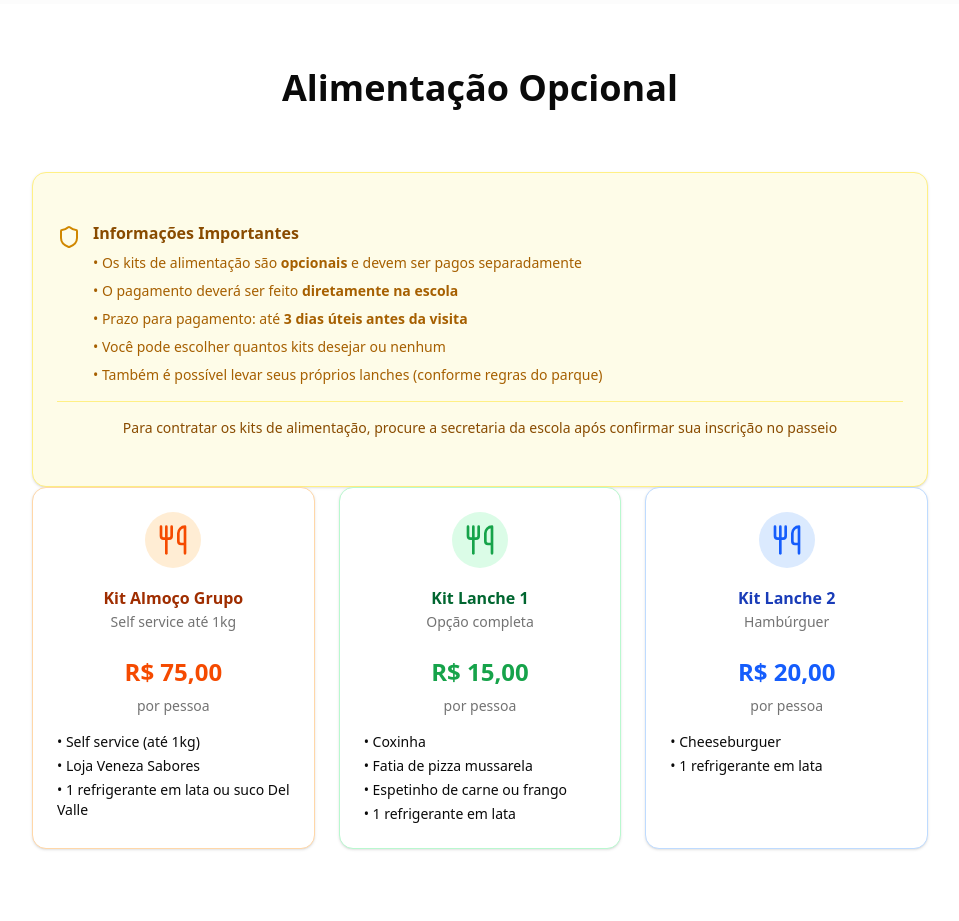
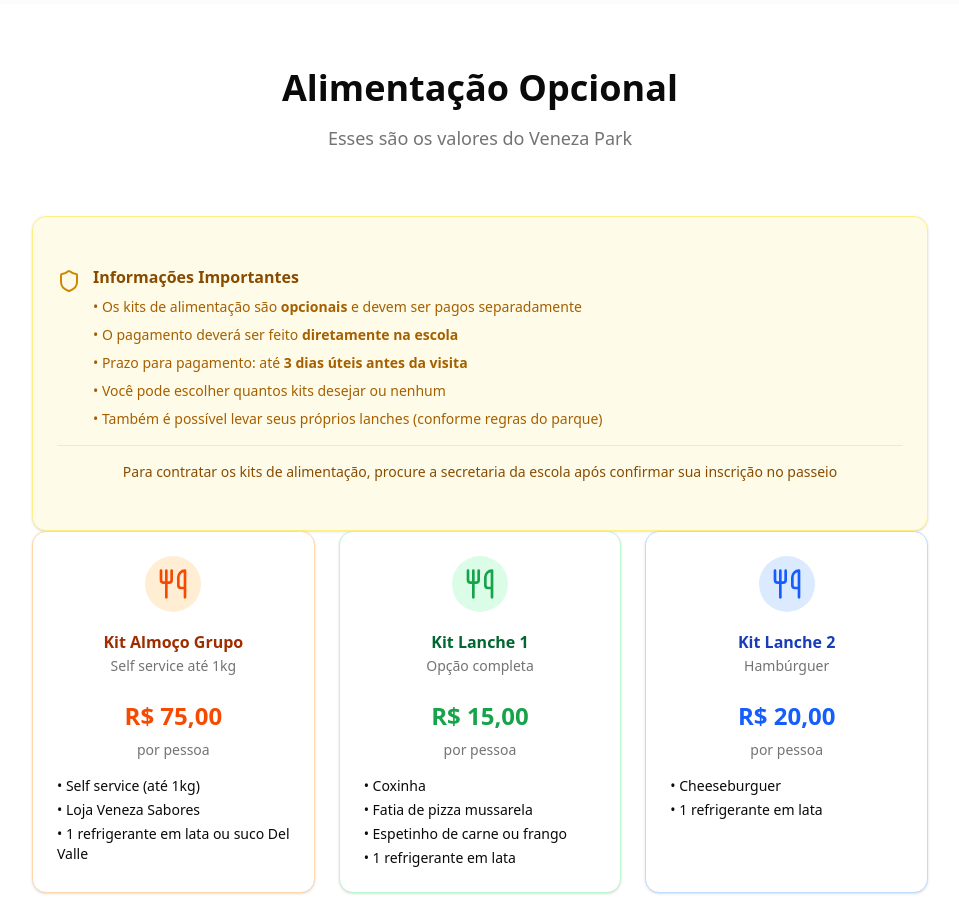
Before and after one commit to pedrologapp/amadeus-venezapark, a React (Vite) app: page / in a window 1280 px wide. Shown: the part 2700-3621 px from the top of the page, without its empty margins (160-1119 px from the left). Built offline with nearby package versions, Linux system fonts and the light colour scheme.

Commit message:
Update App.jsx

```diff
--- a/src/App.jsx
+++ b/src/App.jsx
@@ -498,6 +498,9 @@ function App() {
         <div className="container mx-auto max-w-4xl">
           <div className="text-center mb-16">
             <h2 className="text-4xl font-bold mb-4">Alimentação Opcional</h2>
+			  <p className="text-lg text-muted-foreground">
+              Esses são os valores do Veneza Park
+            </p>
           </div>
 
 		     <Card className="bg-yellow-50 border-yellow-200">
```
